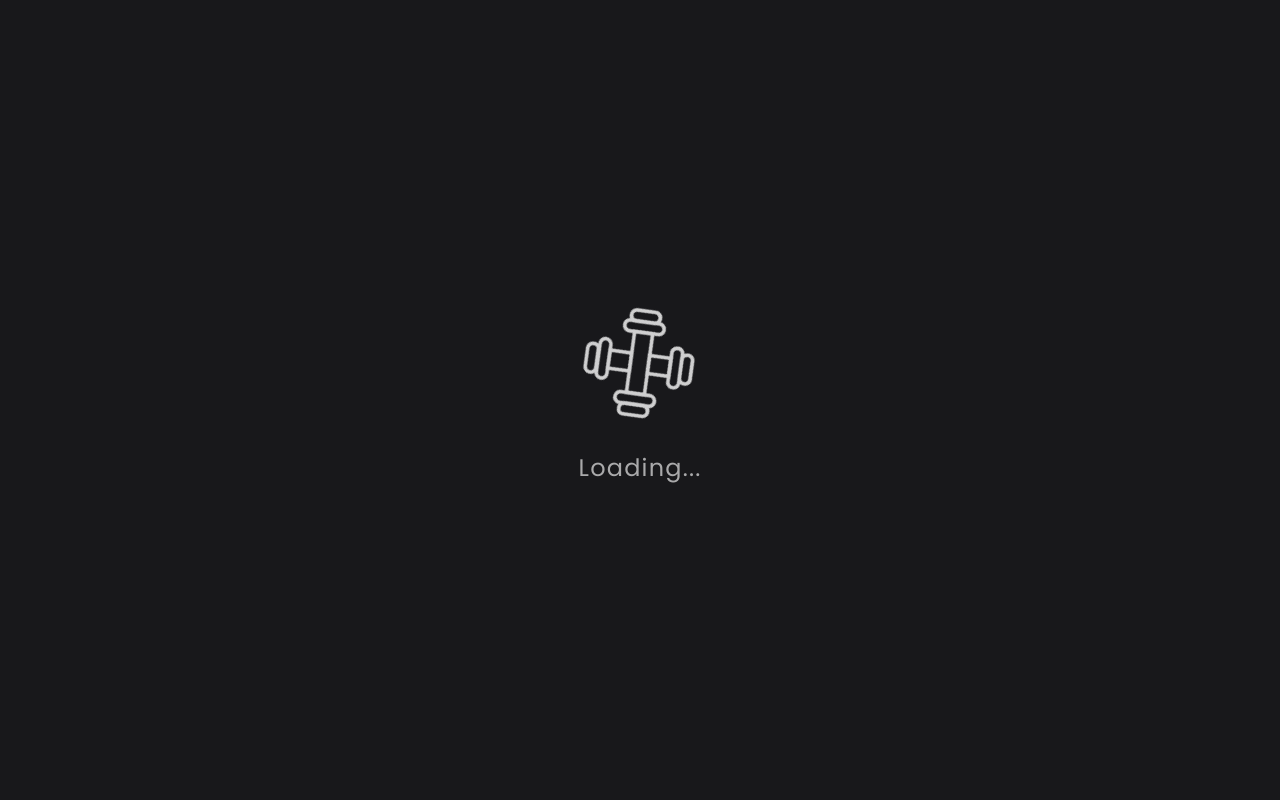
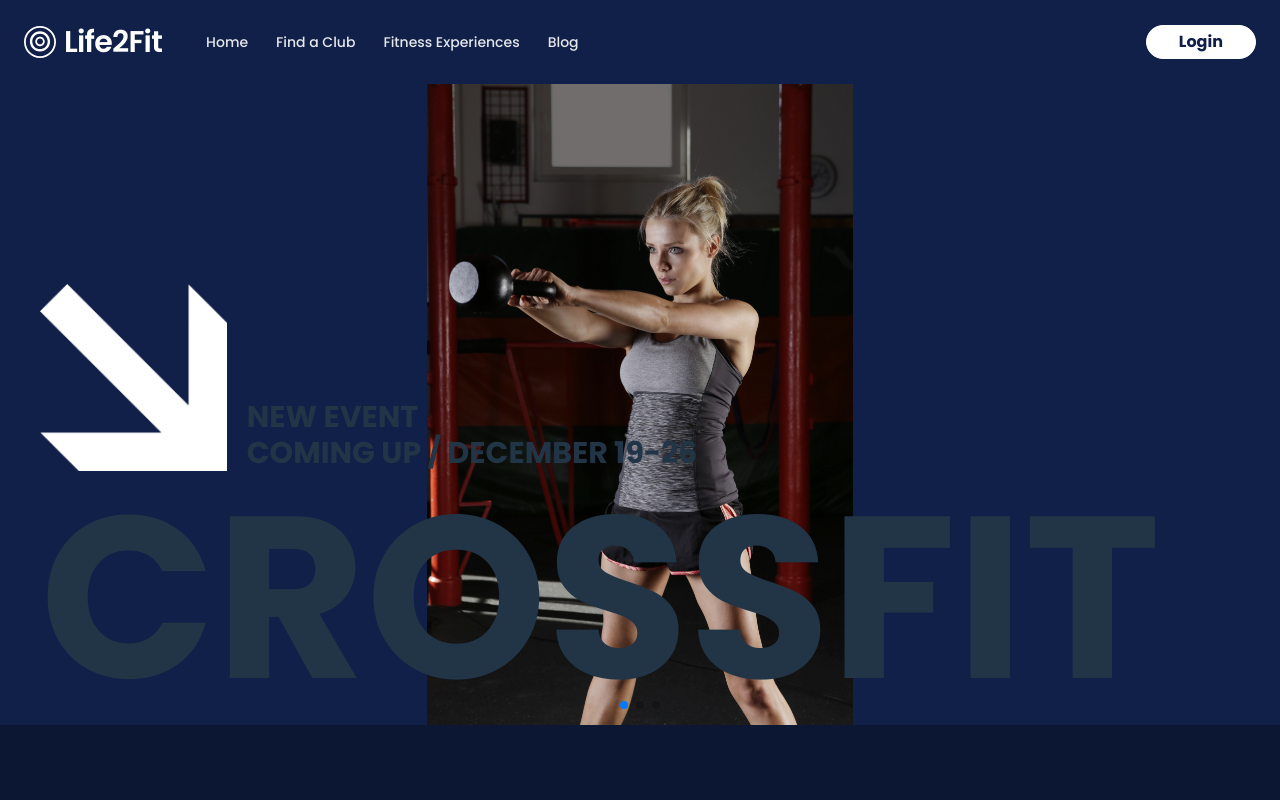
Before and after one commit to Min-Ho-Lim/Gym-Landing-Page, a React (Vite) app: page / in a window 1280 px wide. Shown: the top 800 px of the page. Built offline with nearby package versions, Linux system fonts and the light colour scheme; grey boxes are pictures that could not be loaded.

Commit message:
removed unused imports from app.tsx

```diff
--- a/src/App.tsx
+++ b/src/App.tsx
@@ -4,12 +4,10 @@
 import JoinUs from './components/JoinUs';
 import Main from './components/Main';
 import Navbar from './components/Navbar';
-import { LoadingScreen } from './components/LoadingScreen';
 
 const App = () => {
   return (
     <div className="w-screen bg-primary">
-      <LoadingScreen />
       <Navbar />
       <Main />
       <Features />
```
